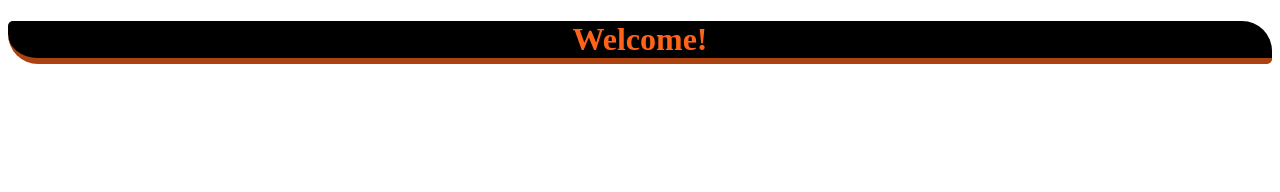
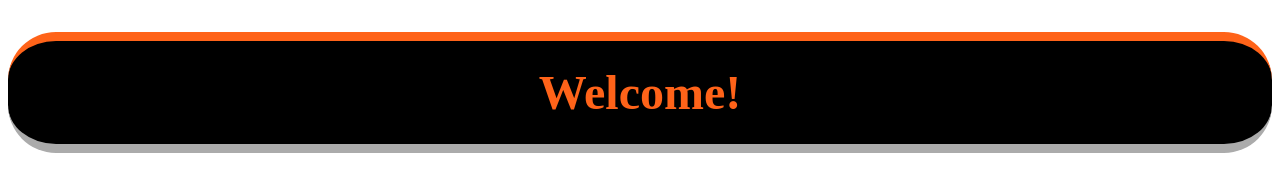
Before and after one commit to w13n/w13n.github.io, a plain HTML site: page index.html in a window 1280 px wide. Drawn offline with Linux system fonts and the light colour scheme.

Commit message:
Update index.html

```diff
--- a/index.html
+++ b/index.html
@@ -2,11 +2,14 @@
 
 <style>
 h1 {
+  padding: .5em;
   background: #000000;
-  border-radius: 5px 30px;
+  border-radius: 1em 1em;
   text-align: center;
   color: #ff6319;
-  border-bottom: 6px outset #ff6319;
+  border-bottom: .2em outset #ffffff;
+  border-top: .2em outset #ff6319;
+  font-size: 3em;
 }
 </style>
 
```
